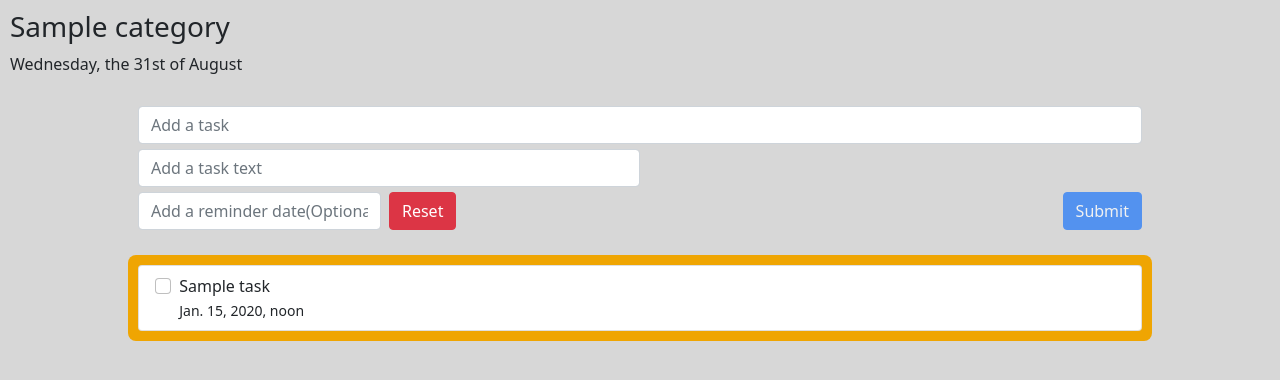
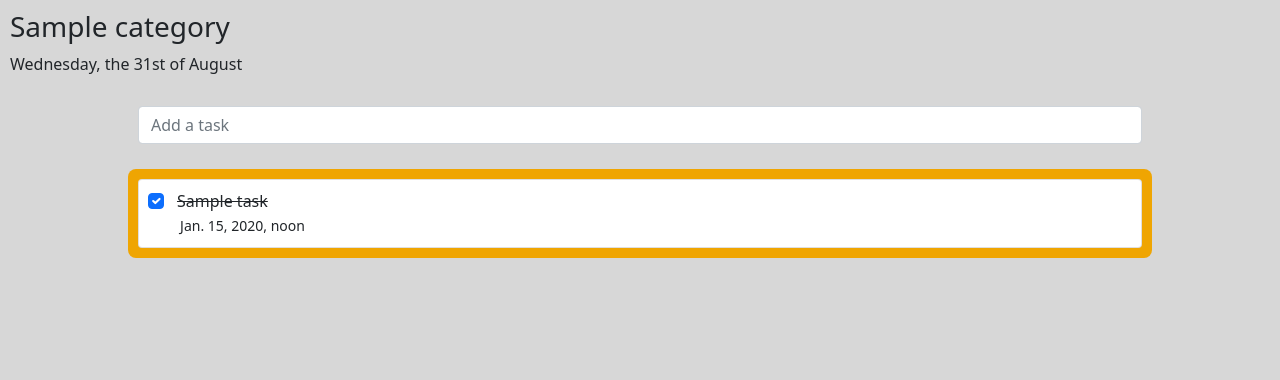
Before and after one commit to GhostMEn20034/To_Do_App, a Django app: page /category/1/ in a window 1280 px wide. Shown: the part 56-436 px from the top of the page. Run offline with Django 4.2, Linux system fonts and the light colour scheme; tables that the repository leaves empty hold one stand-in row (values such as "Sample post"); parts of the project's set-up code (start-up, migrations or seed data) failed here and were passed over; some libraries are stand-ins or nearby versions.

Commit message:
Update Task view

```diff
--- /dev/null
+++ b/to_do_list/to_do/static/to_do/CSS/todo.css
@@ -0,0 +1,126 @@
+.TasksToolBar {
+    padding: 10px 10px;
+}
+
+/*.TasksToolBar-subline {*/
+
+/*}*/
+.TaskCreator {
+    width: 80%;
+    margin: 10px auto;
+    padding: 10px;
+}
+
+.hidden-fields {
+    display: block;
+    -webkit-animation: fadeIn 2s;
+    animation: fadeIn 2s;
+}
+
+.hidden-fields.hidden {
+    display: none;
+}
+
+@-webkit-keyframes fadeIn {
+    from { opacity: 0; }
+      to { opacity: 1; }
+}
+@keyframes fadeIn {
+    from { opacity: 0; }
+      to { opacity: 1; }
+}
+
+.dateCreator {
+    width: 50%;
+    display: inline-flex;
+}
+
+.reset-btn {
+    margin-left: 1.5%;
+    margin-right: 10px;
+}
+
+.block-content {
+    width: 80%;
+    margin: 10px auto;
+    border-radius: 8px;
+    background-color: #efa502;
+    padding: 10px 10px 0 10px;
+}
+
+div.list-group-item {
+    margin-bottom: 10px;
+}
+
+.DateTime {
+    margin-left: 2.5%;
+}
+
+.addTask {
+    margin-bottom: 5px;
+}
+
+.inline-date-input-and-button {
+    display: inline-flex;
+    width: 100%;
+}
+.submit-task {
+    width: fit-content;
+    margin-left: auto;
+}
+
+.textCreator {
+    width: 50%;
+}
+
+.add-date-task {
+    width: 48.5% !important;
+}
+
+.mini-container {
+    width: 100%;
+}
+
+.sub-container {
+    display: inline-flex;
+    padding: 0.75%;
+    width: 100%;
+}
+
+.checkbox {
+    width: 1.9%;
+    /*margin-left: 2%;*/
+    left: 5%;
+}
+
+.task-info {
+    width: 98.1%;
+    margin-left: 1%;
+    margin-right: 2%;
+}
+
+.title {
+    width: fit-content;
+}
+
+.creation-date {
+    width: fit-content;
+    white-space: nowrap;
+}
+
+div.list-group-item {
+    padding: 0.2%!important;
+}
+
+div.list-group-item:hover {
+    -webkit-filter: brightness(95%);
+}
+
+.stretched-link::after {
+    width: 96.6%;
+    margin-left: auto;
+}
+
+.no-tasks-msg {
+    text-align: center;
+}
--- a/to_do_list/to_do/static/to_do/Css_files/todo.css
+++ /dev/null
@@ -1,59 +0,0 @@
-.TasksToolBar {
-    padding: 10px 10px;
-}
-
-/*.TasksToolBar-subline {*/
-
-/*}*/
-.TaskCreator {
-    width: 80%;
-    margin: 10px auto;
-    padding: 10px;
-}
-
-.dateCreator {
-    width: 50%;
-    display: inline-flex;
-}
-
-.reset-btn {
-    margin-left: 1.5%;
-    margin-right: 10px;
-}
-
-.block-content {
-    width: 80%;
-    margin: 10px auto;
-    border-radius: 8px;
-    background-color: #efa502;
-    padding: 10px 10px 0 10px;
-}
-
-li.list-group-item {
-    margin-bottom: 10px;
-}
-
-.DateTime {
-    margin-left: 2.5%;
-}
-
-.addTask {
-    margin-bottom: 5px;
-}
-
-.inline-date-input-and-button {
-    display: inline-flex;
-    width: 100%;
-}
-.submit-task {
-    width: fit-content;
-    margin-left: auto;
-}
-
-.textCreator {
-    width: 50%;
-}
-
-.add-date-task {
-    width: 48.5% !important;
-}
--- /dev/null
+++ b/to_do_list/to_do/static/to_do/JS/Hide_form_fields.js
@@ -0,0 +1,6 @@
+const task_title = document.getElementById("task-title");
+
+task_title.addEventListener('click', () => {
+        console.log(window.location)
+        document.querySelector(".hidden-fields.hidden").classList.remove("hidden")
+});
--- a/to_do_list/to_do/templates/to_do/base.html
+++ b/to_do_list/to_do/templates/to_do/base.html
@@ -5,7 +5,7 @@
     <title>To Do</title>
 
     {% load static %}
-    <link rel="stylesheet" type="text/css" href="{% static 'to_do/Css_files/base-style.css' %}">
+    <link rel="stylesheet" type="text/css" href="{% static 'to_do/CSS/base-style.css' %}">
     {% block extra_head %}
     {% endblock %}
     <link href="https://cdn.jsdelivr.net/npm/bootstrap@5.0.2/dist/css/bootstrap.min.css" rel="stylesheet" integrity="sha384-EVSTQN3/azprG1Anm3QDgpJLIm9Nao0Yz1ztcQTwFspd3yD65VohhpuuCOmLASjC" crossorigin="anonymous">
@@ -14,7 +14,7 @@
 
 <nav class="navbar navbar-expand-lg navbar-dark bg-primary">
   <div class="container-fluid">
-    <a class="navbar-brand" href="#">To Do</a>
+    <a class="navbar-brand" href="{% url 'to_do:category' %}">To Do</a>
     <div class="navbar-search">
       <form class="d-flex">
         <input class="form-control me-2" type="search" placeholder="Find a task" aria-label="Search">
--- a/to_do_list/to_do/templates/to_do/category.html
+++ b/to_do_list/to_do/templates/to_do/category.html
@@ -1,7 +1,7 @@
 {% extends 'to_do/base.html' %}
 {% load static %}
 {% block extra_head %}
-    <link rel="stylesheet" type="text/css" href="{% static 'to_do/Css_files/category.css' %}">
+    <link rel="stylesheet" type="text/css" href="{% static 'to_do/CSS/category.css' %}">
 {% endblock %}
 
 
@@ -41,5 +41,5 @@
     </div>
 </div>
 {% load static %}
-<script type="text/javascript" src="{% static 'to_do/JS_files/pop_up_window.js' %}"></script>
+<script type="text/javascript" src="{% static 'to_do/JS/pop_up_window.js' %}"></script>
 {% endblock %}
--- a/to_do_list/to_do/templates/to_do/todo.html
+++ b/to_do_list/to_do/templates/to_do/todo.html
@@ -1,8 +1,9 @@
 {% extends "to_do/base.html" %}
 {% load static %}
 {% block extra_head %}
-    <link rel="stylesheet" type="text/css" href="{% static 'to_do/Css_files/todo.css' %}">
+    <link rel="stylesheet" type="text/css" href="{% static 'to_do/CSS/todo.css' %}">
     <link rel="stylesheet" href="https://cdnjs.cloudflare.com/ajax/libs/jquery-datetimepicker/2.5.20/jquery.datetimepicker.min.css" integrity="sha512-f0tzWhCwVFS3WeYaofoLWkTP62ObhewQ1EZn65oSYDZUg1+CyywGKkWzm8BxaJj5HGKI72PnMH9jYyIFz+GH7g==" crossorigin="anonymous" referrerpolicy="no-referrer" />
+    <script src="https://code.jquery.com/jquery-3.6.1.min.js" integrity="sha256-o88AwQnZB+VDvE9tvIXrMQaPlFFSUTR+nldQm1LuPXQ=" crossorigin="anonymous"></script>
 {% endblock %}
 {% block content %}
     <div class="TasksToolBar">
@@ -20,39 +21,87 @@
             <input class="form-control" placeholder="Add a task" maxlength="255" type="text" id="task-title" name="task_title">
         </div>
 
+        <div class="hidden-fields hidden">
             <div class="addTask textCreator">
-            <textarea class="form-control input-text" maxlength="255" rows="1" style="resize: none" placeholder="Add a task text" onkeyup="do_resize(this)" name="task_text"></textarea>
+                <textarea class="form-control input-text" maxlength="255" rows="1" style="resize: none" placeholder="Add a task notes(Optional)" onkeyup="do_resize(this)" name="task_text"></textarea>
             </div>
 
             <div class="inline-date-input-and-button">
-
               <div class="addTask dateCreator">
                   <input class="form-control add-date-task" type="text" placeholder="Add a reminder date(Optional)" id="datepicker" name="reminder_date">
-            <button onclick="document.getElementById('datepicker').value = '' " class="btn btn-danger reset-btn" id="reset">Reset</button>
+                  <button onclick="document.getElementById('datepicker').value = '' " class="btn btn-danger reset-btn" id="reset" type="button">Reset</button>
               </div>
-
               <div class="addTask submit-task">
                   <button disabled type="submit" class="btn btn-primary" id="submit-form">Submit</button>
               </div>
             </div>
+        </div>
         </form>
     </div>
-    <div class="block-content">
-        {% if todos %}
-            <ul class="list-group">
-            {% for todo in todos %}
-            <li class="list-group-item">
-                <input class="form-check-input me-1" type="checkbox" value="">
-                {{ todo.task_title }}<br>
+
+<div class="primary-block-content">
+    {% if not uncompleted_tasks and not completed_tasks.count %}
+    <div class="no-tasks-msg">
+        <h4>{{ does_not_exist_msg }}</h4>
+    </div>
+    {% else %}
+{#     <h2>uwu</h2>#}
+    <div id="tasks-container">
+            {% if uncompleted_tasks.count > 0 %}
+            <div class="block-content not-done-tasks">
+                    <div class="list-group tasks-list">
+                    {% for todo in uncompleted_tasks %}
+                    <div class="list-group-item">
+                        <div class="mini-container">
+                            <div class="sub-container">
+                                <div class="checkbox" id="cBox1">
+                                    <input class="form-check-input me-1 cBox" type="checkbox" value="" id="{{ todo.id }}">
+                                </div>
+                                <div class="task-info">
+                                    <div class="title">
+                                            {{ todo.task_title }}
+                                    </div>
+                                    <div class="creation-date">
                                         <small class="DateTime">{{ todo.created_at }}</small>
-            </li>
+                                    </div>
+                                </div>
+                                <a href="#" class="detail-link stretched-link"></a>
+                            </div>
+                        </div>
+                    </div>
                     {% endfor %}
-            </ul>
-        {% else %}
-            <h2>{{ does_not_exist_msg }}</h2>
+                    </div>
+            </div>
+            {% endif %}
+            {% if completed_tasks.count > 0 %}
+            <div class="block-content done-tasks">
+                    <div class="list-group tasks-list">
+                    {% for todo in completed_tasks %}
+                    <div class="list-group-item">
+                        <div class="mini-container">
+                            <div class="sub-container">
+                                <div class="checkbox" id="cBox1">
+                                    <input class="form-check-input me-1 cBox" type="checkbox" value="" id="{{ todo.id }}" checked>
+                                </div>
+                                <div class="task-info">
+                                    <div class="title">
+                                            <del>{{ todo.task_title }}</del>
+                                    </div>
+                                    <div class="creation-date">
+                                        <small class="DateTime">{{ todo.created_at }}</small>
+                                    </div>
+                                </div>
+                                <a href="#" class="detail-link stretched-link"></a>
+                            </div>
+                        </div>
+                    </div>
+                    {% endfor %}
+                    </div>
+            </div>
             {% endif %}
     </div>
-    <script src="https://code.jquery.com/jquery-3.6.1.min.js" integrity="sha256-o88AwQnZB+VDvE9tvIXrMQaPlFFSUTR+nldQm1LuPXQ=" crossorigin="anonymous"></script>
+    {% endif %}
+</div>
     <script src="https://cdnjs.cloudflare.com/ajax/libs/popper.js/2.9.2/umd/popper.min.js" integrity="sha512-2rNj2KJ+D8s1ceNasTIex6z4HWyOnEYLVC3FigGOmyQCZc2eBXKgOxQmo3oKLHyfcj53uz4QMsRCWNbLd32Q1g==" crossorigin="anonymous" referrerpolicy="no-referrer"></script>
     <script src="https://stackpath.bootstrapcdn.com/bootstrap/4.5.0/js/bootstrap.min.js" integrity="sha384-OgVRvuATP1z7JjHLkuOU7Xw704+h835Lr+6QL9UvYjZE3Ipu6Tp75j7Bh/kR0JKI" crossorigin="anonymous"></script>
     <script src="https://cdnjs.cloudflare.com/ajax/libs/jquery-datetimepicker/2.5.20/jquery.datetimepicker.full.min.js" integrity="sha512-AIOTidJAcHBH2G/oZv9viEGXRqDNmfdPVPYOYKGy3fti0xIplnlgMHUGfuNRzC6FkzIo0iIxgFnr9RikFxK+sw==" crossorigin="anonymous" referrerpolicy="no-referrer"></script>
@@ -72,14 +121,14 @@
     <script>
     function do_resize(textbox) {
 
-    var maxrows=5;
-    var txt=textbox.value;
-    var cols=textbox.cols;
+    const maxrows=5;
+    const txt=textbox.value;
+    const cols=textbox.cols;
 
-    var arraytxt=txt.split('\n');
-    var rows=arraytxt.length;
+    const arraytxt=txt.split('\n');
+    let rows=arraytxt.length;
 
-    for (i=0;i<arraytxt.length;i++)
+    for (let i=0;i<arraytxt.length;i++)
         rows+=parseInt(arraytxt[i].length/cols);
 
     if (rows>maxrows) textbox.rows=maxrows;
@@ -87,5 +136,7 @@
      }
     </script>
     {% load static %}
-    <script type="text/javascript" src="{% static 'to_do/JS_files/button_disabler.js' %}"></script>
+    <script type="text/javascript" src="{% static 'to_do/JS/button_disabler.js' %}"></script>
+    <script type="text/javascript" src="{% static 'to_do/JS/Hide_form_fields.js' %}"></script>
+    <script type="text/javascript" src="{% static 'to_do/JS/ajax_main.js' %}"></script>
 {% endblock %}
--- a/to_do_list/to_do/views.py
+++ b/to_do_list/to_do/views.py
@@ -1,13 +1,17 @@
 from django.shortcuts import render, redirect, reverse, get_object_or_404
 from django.urls import reverse_lazy
 from django.views.generic.base import RedirectView
-
+import json
 from .forms import TaskForm
 from .models import Task, Category
 from django.views import View
-from django.http import HttpResponseRedirect
+from django.http import HttpResponseRedirect, JsonResponse
+from . import my_shortcuts
+from .my_shortcuts import is_ajax, get_objects_or_none
+
 
 # Create your views here.
+
 
 class RedirectToBasePageView(RedirectView):
     pattern_name = 'redirect-to-base-page'
@@ -35,23 +39,34 @@ class Todos(View):
     form_class = TaskForm
 
     def get(self, request, category_id):
-        category = get_object_or_404(Category, id=category_id)  # get all Category objects
-        try:
-            todos = Task.objects.filter(category_id=category_id)# get all Task objects
-        except (KeyError, Task.DoesNotExist):
-            todos = None
+        category = get_object_or_404(Category, id=category_id)
+        uncompleted_tasks = get_objects_or_none(Task, category_id=category_id, execution_status=False)
+        completed_tasks = get_objects_or_none(Task, category_id=category_id, execution_status=True)
         context = {
-            "does_not_exist_msg": "There are no todos",
+            "does_not_exist_msg": "There is no tasks yet",
             "category": category,
-            "todos": todos,
+            "uncompleted_tasks": uncompleted_tasks ,
+            "completed_tasks": completed_tasks,
                 }
+        print(uncompleted_tasks)
+        print(completed_tasks)
         return render(request, self.template_name, context)
 
     def post(self, request, category_id):
-        form = TaskForm(request.POST)
-        category = Category.objects.get(id=category_id)
-        if form.is_valid():
-            form = form.save(commit=False)
-            form.category = category
-            form.save()
-        return HttpResponseRedirect(reverse("to_do:to-do-list", kwargs={'category_id':category_id}))
+        if is_ajax(request):
+            if request.method == 'POST':
+                data = json.load(request)
+                todo = data.get('payload')
+                task = get_object_or_404(Task, id=todo['id'])
+                task.execution_status = not task.execution_status
+                task.save()
+                print(todo)
+                return JsonResponse({'status': 1})
+        else:
+            form = TaskForm(request.POST)
+            category = Category.objects.get(id=category_id)
+            if form.is_valid():
+                form = form.save(commit=False)
+                form.category = category
+                form.save()
+            return HttpResponseRedirect(reverse("to_do:to-do-list", kwargs={'category_id':category_id}))
```
Also changed, not shown: to_do_list/to_do/my_shortcuts.py (added, +10 -0 lines), to_do_list/to_do/static/to_do/JS/ajax_main.js (added, +40 -0 lines), to_do_list/to_do/static/to_do/CSS/base-style.css (renamed from to_do_list/to_do/static/to_do/Css_files/base-style.css), to_do_list/to_do/static/to_do/CSS/category.css (renamed from to_do_list/to_do/static/to_do/Css_files/category.css), to_do_list/to_do/static/to_do/JS/button_disabler.js (renamed from to_do_list/to_do/static/to_do/JS_files/button_disabler.js), to_do_list/to_do/static/to_do/JS/pop_up_window.js (renamed from to_do_list/to_do/static/to_do/JS_files/pop_up_window.js). Lines whose indentation alone changed are shown as unchanged.
